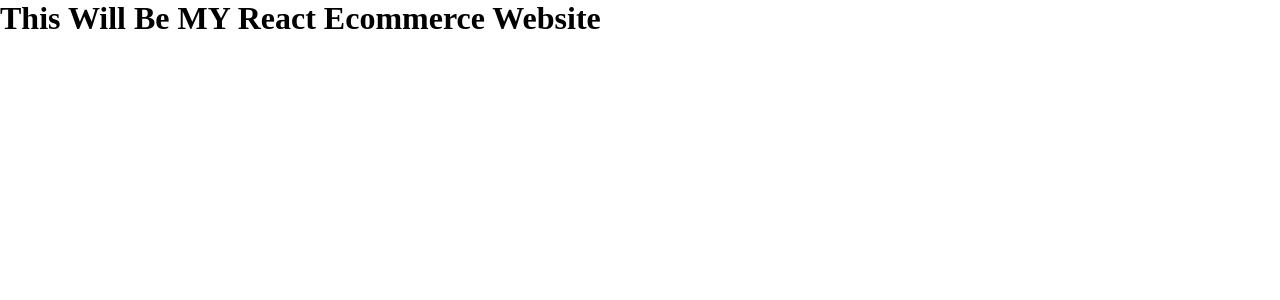
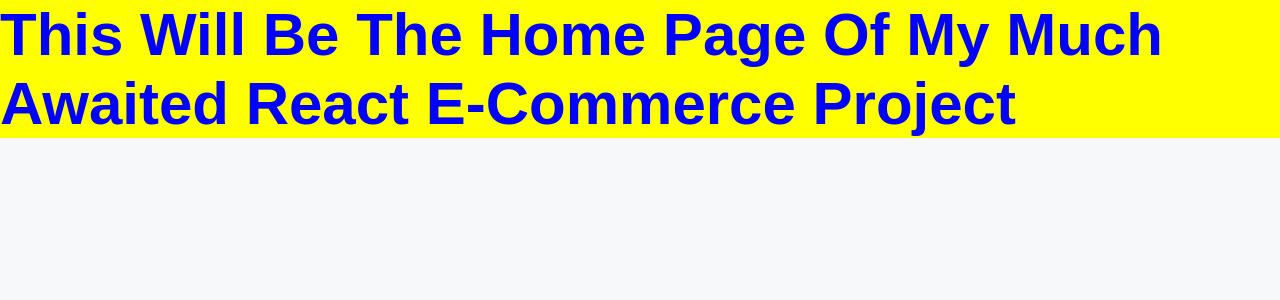
Before and after one commit to narottambhardwaj10062000/React-Ecommerce-Project, a React (Vite) app: page / in a window 1280 px wide. Shown: the top 300 px of the page. Built offline with nearby package versions, Linux system fonts and the light colour scheme.

Commit message:
imported and used styled components and react-router-dom

```diff
--- a/package.json
+++ b/package.json
@@ -11,7 +11,9 @@
   },
   "dependencies": {
     "react": "^18.2.0",
-    "react-dom": "^18.2.0"
+    "react-dom": "^18.2.0",
+    "react-router-dom": "^6.21.1",
+    "styled-components": "^6.1.3"
   },
   "devDependencies": {
     "@types/react": "^18.2.43",
--- a/src/App.jsx
+++ b/src/App.jsx
@@ -1,12 +1,34 @@
-
+import React from "react";
+import { BrowserRouter, Routes, Route } from "react-router-dom";
+import Home from "./Pages/Home";
+import { GlobalStyle } from "./GlobalStyle";
+import { ThemeProvider } from "styled-components";
 
 function App() {
 
+  const theme = {
+    colors : {
+      bg : "#F6F8FA",
+      footer_bg: "#0a1435",
+      btn: "rgb(98 84 243)",
+      border: "rgba(98, 84, 243, 0.5)",
+      hr: "#ffffff",
+      gradient: "linear-gradient(0deg, rgb(132 144 255) 0%, rgb(98 189 252) 100%)",
+      shadow: "rgba(0, 0, 0, 0.02) 0px 1px 3px 0px, rgba(27, 31, 35, 0.15) 0px 0px 0px 1px;",
+      shadowSupport: "rgba(0, 0, 0, 0.16) 0px 1px 4px",
+    },
+  };
+
 
   return (
-    <>
-      <h1>This Will Be MY React Ecommerce Website</h1>
-    </>
+    <ThemeProvider theme = { theme }>
+      <BrowserRouter>
+      <GlobalStyle />
+      <Routes>
+        <Route path = "/" element = {<Home />} />
+      </Routes>
+    </BrowserRouter>
+    </ThemeProvider>
   )
 }
 
--- /dev/null
+++ b/src/GlobalStyle.js
@@ -0,0 +1,156 @@
+import { createGlobalStyle } from "styled-components";
+
+export const GlobalStyle = createGlobalStyle`
+
+* {
+  margin: 0;
+  padding: 0;
+  box-sizing: border-box;
+  font-family: "Work Sans", sans-serif;
+}
+
+
+html {
+  font-size: 62.5%;
+  /* scroll-behavior: smooth; */
+  /* 1rem = 10px */
+  overflow-x: hidden;
+}
+
+body {
+  overflow-x: hidden;
+   scrollbar-color: rgb(98 84 243);
+    scrollbar-width: thin;
+}
+
+body::-webkit-scrollbar {
+  width: 1.5rem;
+}
+
+body::-webkit-scrollbar-track {
+   background-color: rgb(24 24 29);
+}
+
+body::-webkit-scrollbar-thumb {
+
+  background: #fff;
+    border: 5px solid transparent;
+    border-radius: 9px;
+    background-clip: content-box;
+}
+
+h1,
+h2,
+h3,
+h4 {
+   font-family: "Work Sans", sans-serif;
+}
+
+h1 {
+  color: ${({ theme }) => theme.colors.heading};
+  font-size: 6rem;
+  font-weight: 900;
+}
+
+h2 {
+   color: ${({ theme }) => theme.colors.heading};
+   font-size: 4.4rem;
+   font-weight: 300;
+   white-space: normal;
+  }
+
+h3 {
+  font-size: 1.8rem;
+  font-weight: 400;
+}
+
+p, button {
+  color: ${({ theme }) => theme.colors.text};
+  font-size: 1.65rem;
+  line-height: 1.5;
+  font-weight:400;
+}
+
+a {
+  text-decoration: none;
+}
+
+li {
+  list-style: none;
+}
+
+
+${"" /* resuable code section  */}
+
+.container {
+  max-width: 120rem;
+  margin: 0 auto;
+}
+
+.grid {
+  display: grid;
+  gap: 9rem;
+}
+
+.grid-two-column {
+  grid-template-columns: repeat(2, 1fr);
+}
+
+.grid-three-column {
+  grid-template-columns: repeat(3, 1fr);
+}
+
+.grid-four-column{
+   grid-template-columns: 1fr 1.2fr .5fr .8fr ;
+}
+
+.grid-five-column{
+  grid-template-columns: repeat(5, 1fr);
+}
+
+  .common-heading {
+      font-size: 3.8rem;
+      font-weight: 600;
+      margin-bottom: 6rem;
+      text-transform: capitalize;
+    }
+
+     .intro-data {
+      margin-bottom: 0;
+      text-transform: uppercase;
+      color: #5138ee;
+    }
+
+   .caption {
+      position: absolute;
+      top: 15%;
+      right: 10%;
+      text-transform: uppercase;
+      background-color: ${({ theme }) => theme.colors.bg};
+      color: ${({ theme }) => theme.colors.helper};
+      padding: 0.8rem 2rem;
+      font-size: 1.2rem;
+      border-radius: 2rem;
+    }
+
+input, textarea{
+    max-width: 50rem;
+    color: ${({ theme }) => theme.colors.black};
+    padding: 1.6rem 2.4rem;
+    border: 1px solid ${({ theme }) => theme.colors.border};
+    text-transform: uppercase;
+   box-shadow: ${({ theme }) => theme.colors.shadowSupport};
+}
+    input[type="submit"]{
+    max-width: 16rem;
+    margin-top: 2rem;
+    background-color: ${({ theme }) => theme.colors.btn};
+    color: ${({ theme }) => theme.colors.white};
+    padding: 1.4rem 2.2rem;
+    border-style: solid;
+    border-width: .1rem;
+    text-transform: uppercase;
+    font-size: 1.8rem;
+    cursor: pointer;
+    }
+`;
--- /dev/null
+++ b/src/Pages/Home.jsx
@@ -0,0 +1,25 @@
+import React from 'react'
+import styled from "styled-components";
+
+const Home = () => {
+  return (
+    <Wrapper>
+        <h1 className = "test">This Will Be The Home Page Of My Much Awaited React E-Commerce Project</h1>
+    </Wrapper>
+  )
+};
+
+const Wrapper = styled.section`
+  background-color : ${({ theme }) => (theme.colors.bg)};
+  height : 100vh;
+  width : 100%;
+
+  .test{
+    color : blue;
+    background-color : yellow;
+  }
+`;
+
+
+
+export default Home
```
Also changed, not shown: 1 other file (tests, documents, lock files or other folders).
